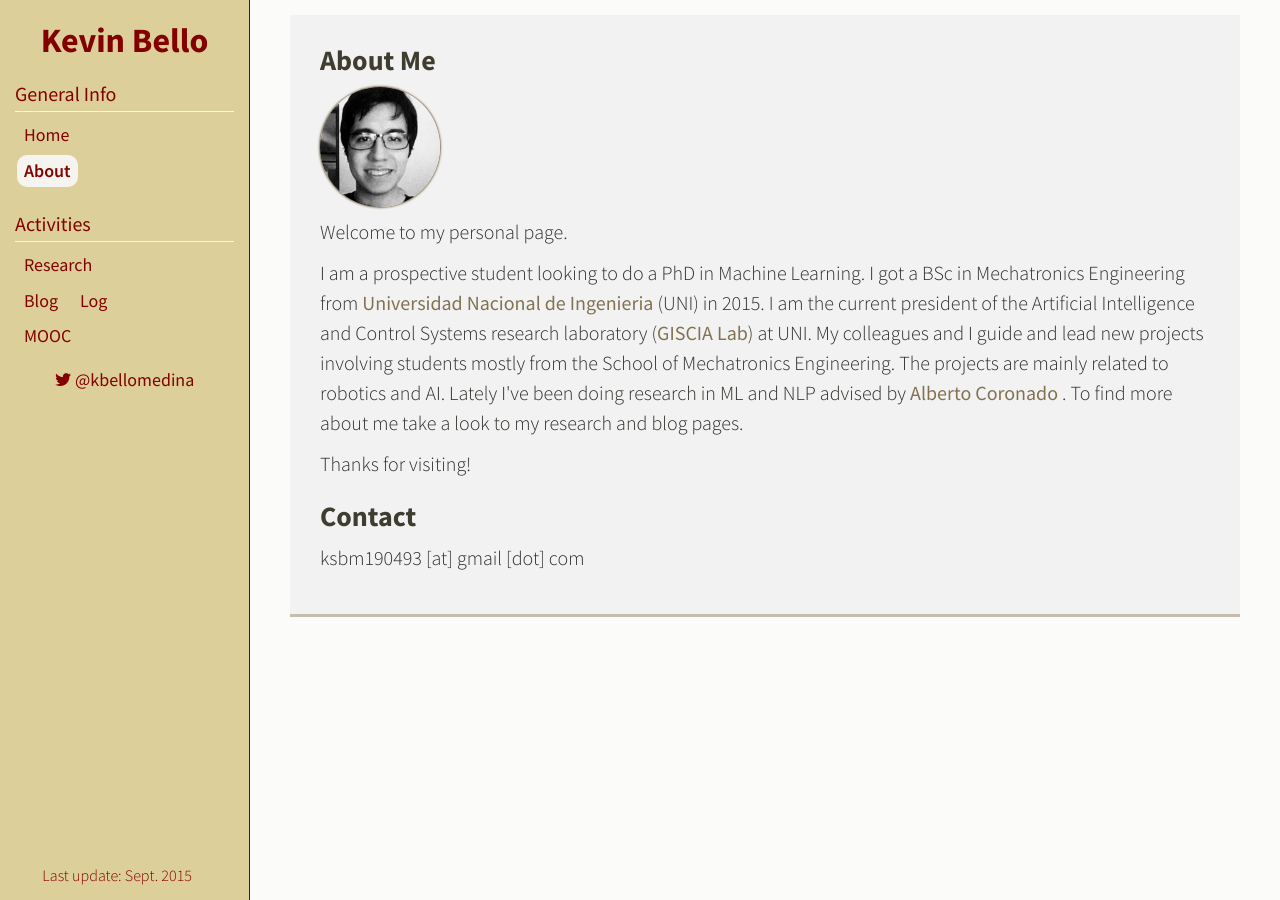
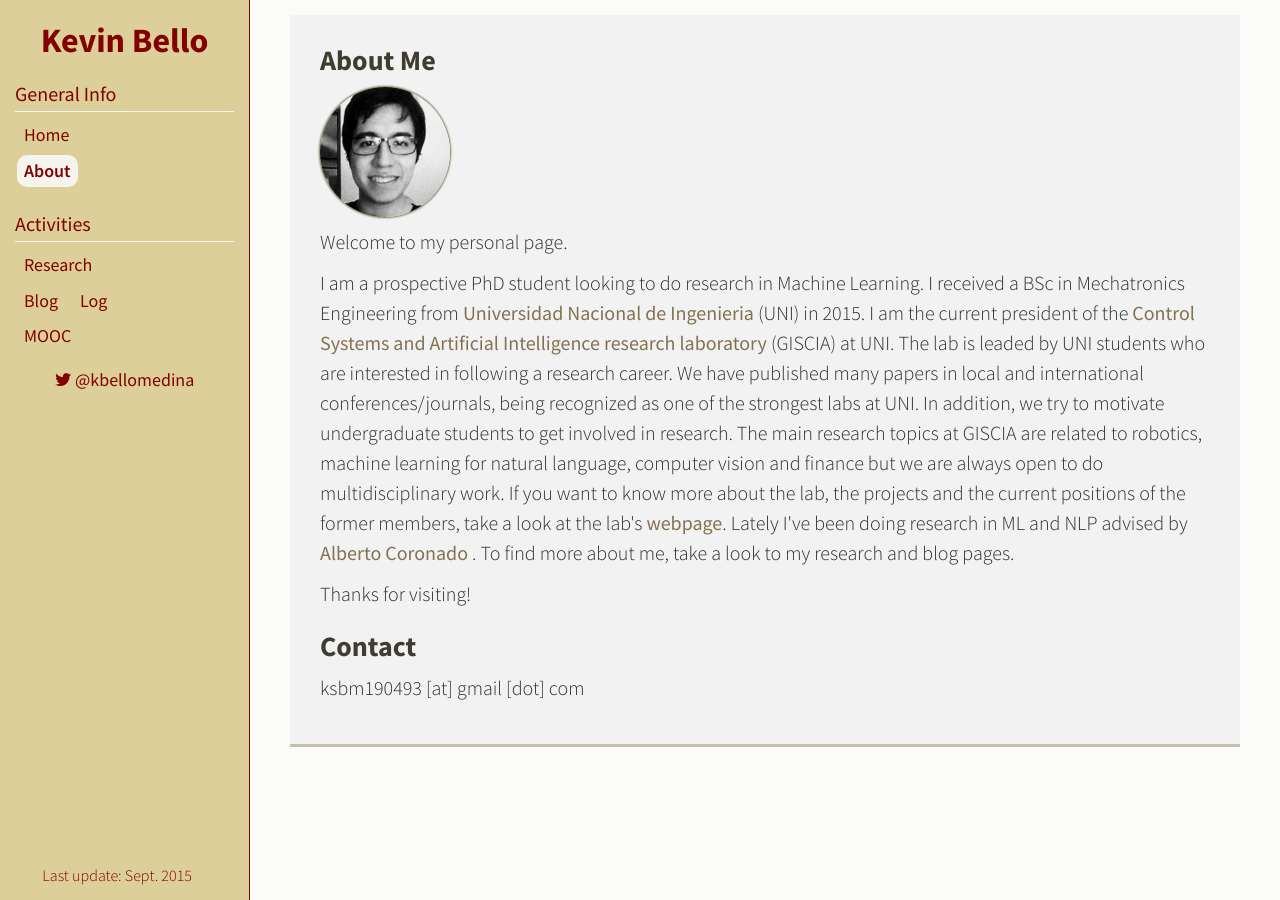
Before and after one commit to kevinsbello/kevinsbello.github.io, a Jekyll site: the page built from about/index.html, in a window 1280 px wide. Built offline with Jekyll 4.4.1, drawn with Linux system fonts in a browser that asks for light colours; nearby versions of some CDN libraries; library files that are not in the unit come from our copies.

Commit message:
almost updated

```diff
--- a/about/index.html
+++ b/about/index.html
@@ -8,15 +8,15 @@ page_name: about
     <div class="section-inner">
 		<h3>About Me</h3>
 		<span id="face-wrapper">
-			<img src="/images/me.jpg" alt="Me" class="img-circle face" width="120px" height="120px"><br>
+			<img src="/images/me.jpg" alt="Me" class="img-circle face" width="130px" height="130px"><br>
 		</span>
 		<p style="margin-top:10px;">Welcome to my personal page.</p>
 
-		<p>I am a prospective student looking to do a PhD in Machine Learning. I got a BSc in Mechatronics Engineering from <a target="_blank" href="http://en.wikipedia.org/wiki/National_University_of_Engineering">Universidad Nacional de Ingenieria</a> (UNI) in 2015.
+		<p>I am a prospective PhD student looking to do research in Machine Learning. I received a BSc in Mechatronics Engineering from <a target="_blank" href="http://en.wikipedia.org/wiki/National_University_of_Engineering">Universidad Nacional de Ingenieria</a> (UNI) in 2015.
 
-		I am the current president of the Artificial Intelligence and Control Systems research laboratory (<a href="http://giscia.github.io/" target="_blank">GISCIA Lab</a>) at UNI. My colleagues and I guide and lead new projects involving students mostly from the School of Mechatronics Engineering. The projects are mainly related to robotics and AI.
+		I am the current president of the <a href="http://giscia.github.io/" target="_blank">Control Systems and Artificial Intelligence research laboratory</a> (GISCIA) at UNI. The lab is leaded by UNI students who are interested in following a research career. We have published many papers in local and international conferences/journals, being recognized as one of the strongest labs at UNI. In addition, we try to motivate undergraduate students to get involved in research. The main research topics at GISCIA are related to robotics, machine learning for natural language, computer vision and finance but we are always open to do multidisciplinary work. If you want to know more about the lab, the projects and the current positions of the former members, take a look at the lab's <a href="http://giscia.github.io/" target="_blank">webpage</a>.
 
-		Lately I've been doing research in ML and NLP advised by <a target="_blank" href="https://pe.linkedin.com/in/albertocoronado"> Alberto Coronado </a>. To find more about me take a look to my research and blog pages.
+		Lately I've been doing research in ML and NLP advised by <a target="_blank" href="https://pe.linkedin.com/in/albertocoronado"> Alberto Coronado </a>. To find more about me, take a look to my research and blog pages.
 		</p>
 		<p>Thanks for visiting!</p>
 
--- a/research/index.html
+++ b/research/index.html
@@ -7,19 +7,19 @@ page_name: Research
 <section class="about section nothome">
     <div class="section-inner">
 		<h3>Research</h3>
-		<p>Although my primary interests are more about general machine learning, so far I've been applying ML to natural language. Here is my <a href="https://scholar.google.com/citations?hl=en&user=pCS09UsAAAAJ">google scholar</a> and <a href="http://www.researchgate.net/profile/Kevin_Bello">researchgate</a> accounts. They will look better over the years :).</p>
+		<p>Here is my <a href="https://scholar.google.com/citations?hl=en&user=pCS09UsAAAAJ">google scholar</a> and <a href="http://www.researchgate.net/profile/Kevin_Bello">researchgate</a> pages. They will look better over the years ☺.</p>
 		<h4 style="font-size:22px;">Publications</h4>
 		<h4>Conferences</h4>
 		<strong>2015</strong>
 		<ul class="papers">
+			<li><strong>KS Bello</strong>, RA Cardenas, AR Valle, ER Villota, AM Coronado. <a href="http://www.researchgate.net/publication/279789866_Anlisis_del_mercado_laboral_peruano_para_las_ramas_de_ingeniera_mecnica_e_ingeniera_elctrica" target="_blank">"Peruvian labor market demand analysis for Mechanical and Electrical Engineering"</a>. Proceedings of XXI CONIMERA.</li>
 			<li>RA Cardenas, <strong>KS Bello</strong>, AR Valle, ER Villota, AM Coronado. <a>"Panorama of the market demand for Mechanical Engineers in South American countries"</a>. To appear in the proceedings of ASME 2015 International Mechanical Engineering Congress & Exposition (<a href="http://www.asmeconferences.org/IMECE2015/" target="_blank">IMECE 2015</a>).</li>
-			<li><strong>KS Bello</strong>, RA Cardenas, AR Valle, ER Villota, AM Coronado. <a href="http://www.researchgate.net/publication/279789866_Anlisis_del_mercado_laboral_peruano_para_las_ramas_de_ingeniera_mecnica_e_ingeniera_elctrica" target="_blank">"Peruvian labor market demand analysis for Mechanical and Electrical Engineering"</a>. Proceedings of XXI CONIMERA.</li>
 			<li>AR Valle, <strong>KS Bello</strong>, RA Cardenas, ER Villota, AM Coronado. <a href="http://www.researchgate.net/publication/279796897_Analysis_of_the_Peruvian_labor_market_demand_in_the_area_of_mining_maintenance" target="_blank">"Analysis of the Peruvian labor market demand in the area of mining maintenance"</a>. Proceedings of the 2nd International Seminar on mining plant and equipment maintenance (<a href="https://gecamin.com/maplemin/2015/english/" target="_blank">MAPLEMIN 2015</a>).</li>
 		</ul>
 		<h4>Posters</h4>
 		<strong>2015</strong>
 		<ul class="papers">
-			<li><strong>KS Bello</strong>, RA Cardenas. "Labor market demand analysis for engineering majors in Peru using Shallow Parsing and Topic Modeling". Machine Learning Summer School Poster Session (MLSS 2015).</li>
+			<li><strong>KS Bello</strong>, RA Cardenas. "Labor market demand analysis for engineering majors in Peru using Shallow Parsing and Topic Modeling". Machine Learning Summer School Poster Session (<a href="http://www.iip.ist.i.kyoto-u.ac.jp/mlss15/doku.php?id=presentation" target="_blank">MLSS 2015</a>).</li>
 		</ul>
 		<h4 style="font-size:22px;">Not published work</h4>
 		<ul class="papers">
--- a/stylesheets/new_style.css
+++ b/stylesheets/new_style.css
@@ -140,7 +140,7 @@ pre {
 
 .table-striped>tbody>tr:nth-of-type(odd) {
   background-color: rgba(69, 130, 236,0.05);
-  background-color: rgba(248, 246, 234, 0.81);
+  background-color: rgba(231, 231, 231, 0.57)
 
 }
 
```
Also changed, not shown: index.html (+6 -6 lines), mooc/mooc.csv (+8 -3 lines).
